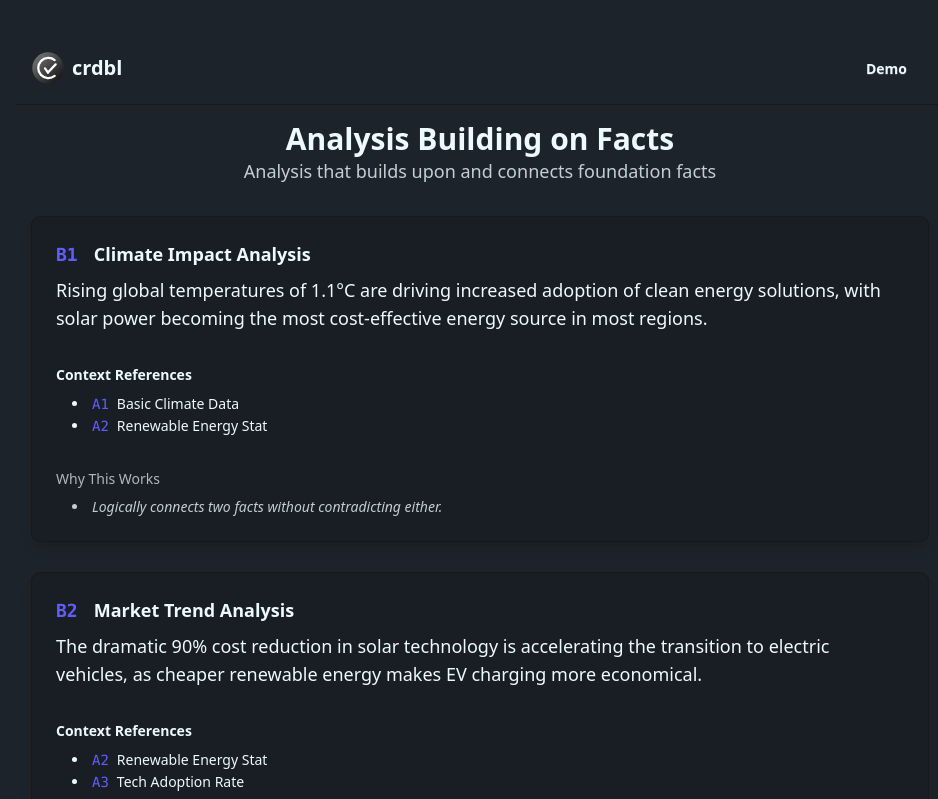
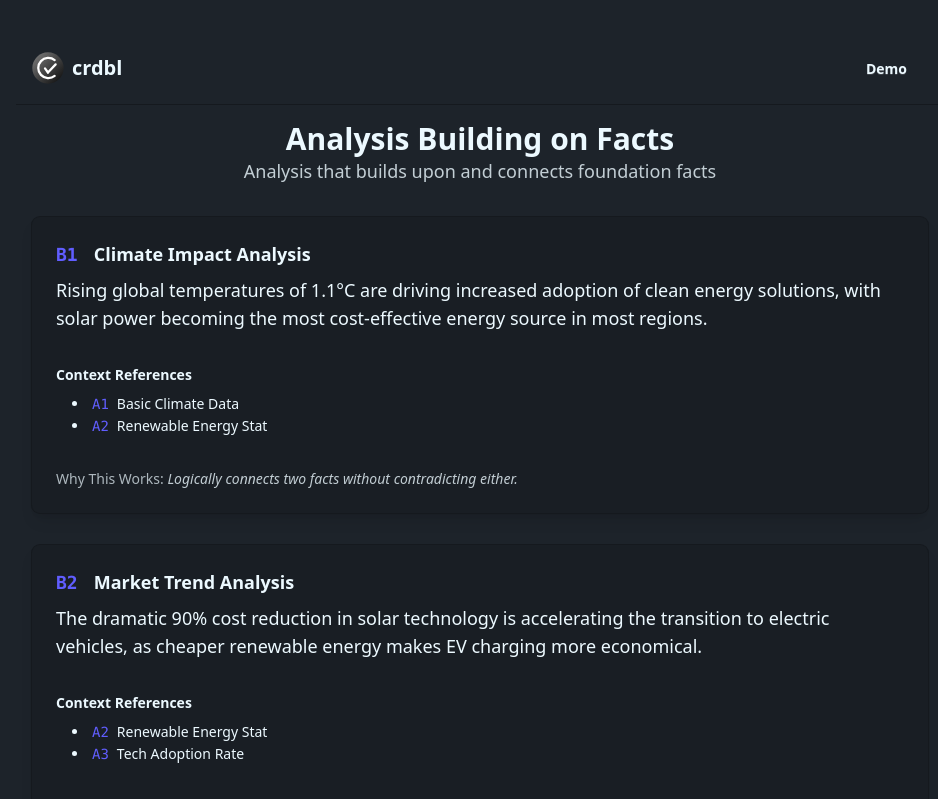
Before and after one commit to crdbl/crdbl, a React (Vite) app in the folder apps/web/: page /demo/provenance/b in a window 1280 px wide. Shown: the top 799 px of the page, without its empty margins (160-1098 px from the left). Built offline with nearby package versions, Linux system fonts and the light colour scheme.

Commit message:
style(web): more compact crdbl card

```diff
--- a/apps/web/src/components/CrdblCard.tsx
+++ b/apps/web/src/components/CrdblCard.tsx
@@ -2,7 +2,7 @@ interface CrdblCardProps {
   title: string;
   content: string;
   context?: string[];
-  whyWorks: string | string[];
+  whyWorks: string[];
   crdblId: string;
   label: string;
   getRefData: (ref: string) => { title: string };
@@ -47,20 +47,25 @@ export function CrdblCard({
 
         {whyWorks && (
           <div className="mt-6">
+            {whyWorks.length === 1 ? (
+              <div className="text-sm text-left">
+                <span className="font-medium opacity-70">Why This Works:</span>{' '}
+                <span className="italic opacity-80">{whyWorks[0]}</span>
+              </div>
+            ) : (
+              <>
                 <h3 className="text-sm font-medium text-left mb-2 opacity-70">
                   Why This Works
                 </h3>
                 <ul className="list-disc list-inside text-left text-sm italic opacity-80">
-              {Array.isArray(whyWorks) ? (
-                whyWorks.map((reason, i) => (
+                  {whyWorks.map((reason: string, i: number) => (
                     <li key={i} className="ml-4">
                       {reason}
                     </li>
-                ))
-              ) : (
-                <li className="ml-4">{whyWorks}</li>
+                  ))}
+                </ul>
+              </>
             )}
-            </ul>
           </div>
         )}
       </div>
```
Lines whose indentation alone changed are shown as unchanged.
